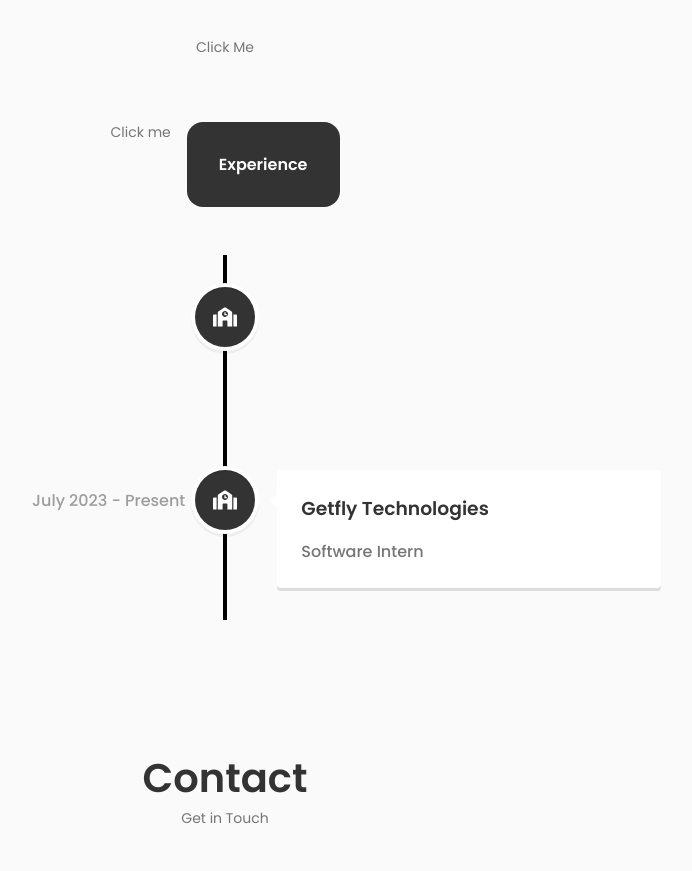
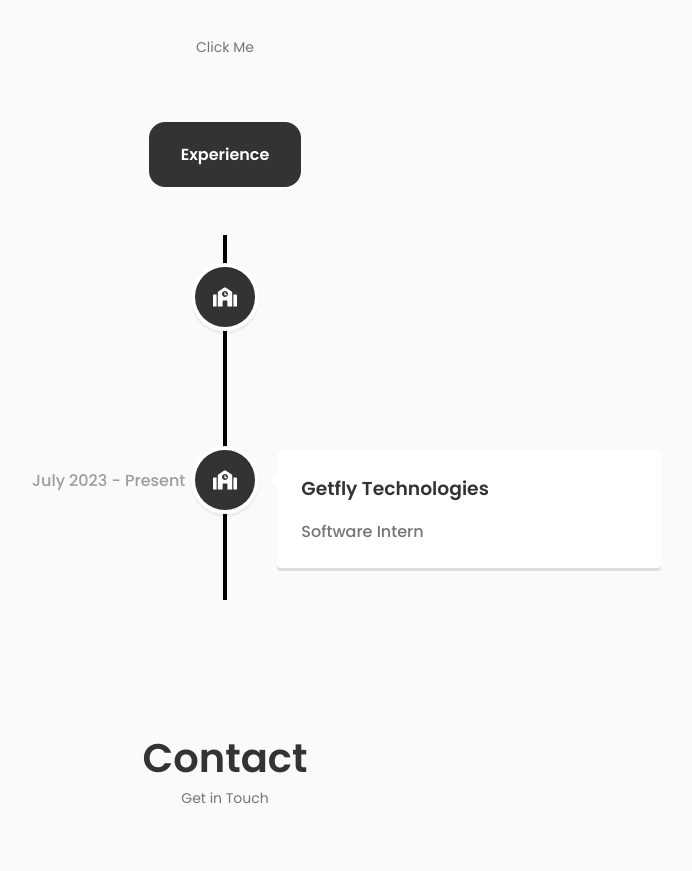
Before and after one commit to karannn616/portfolio, a React (Create React App) app: page / in a window 1280 px wide. Shown: the part 2080-2951 px from the top of the page, without its empty margins (415-1107 px from the left). Built offline with nearby package versions, Linux system fonts and the light colour scheme.

Commit message:
Update Qualification.jsx

```diff
--- a/src/components/qualification/Qualification.jsx
+++ b/src/components/qualification/Qualification.jsx
@@ -25,7 +25,6 @@
             cursor: "pointer",
           }}
         >
-          <span className="section__subtitle">Click me</span>
           <div
             className="button button__flex"
             onClick={() => setToggleTime(!toggleTime)}
```
